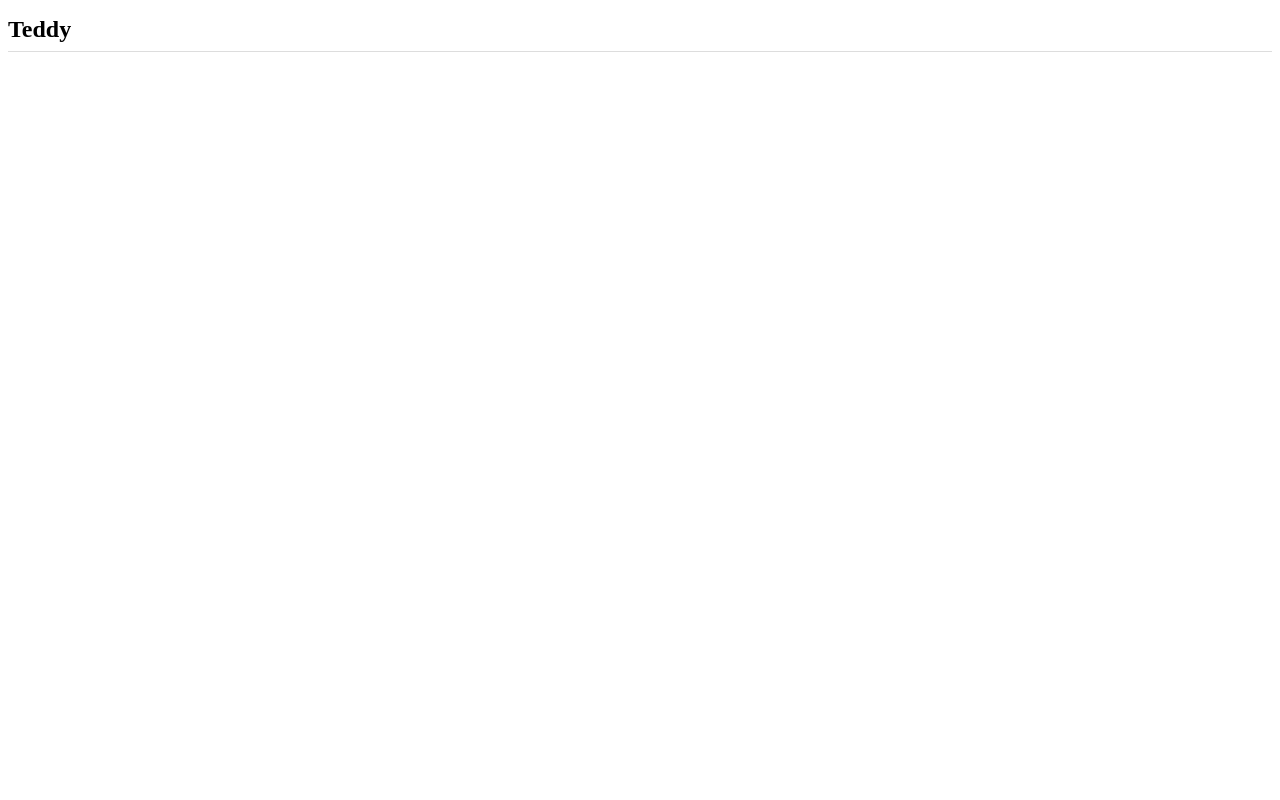
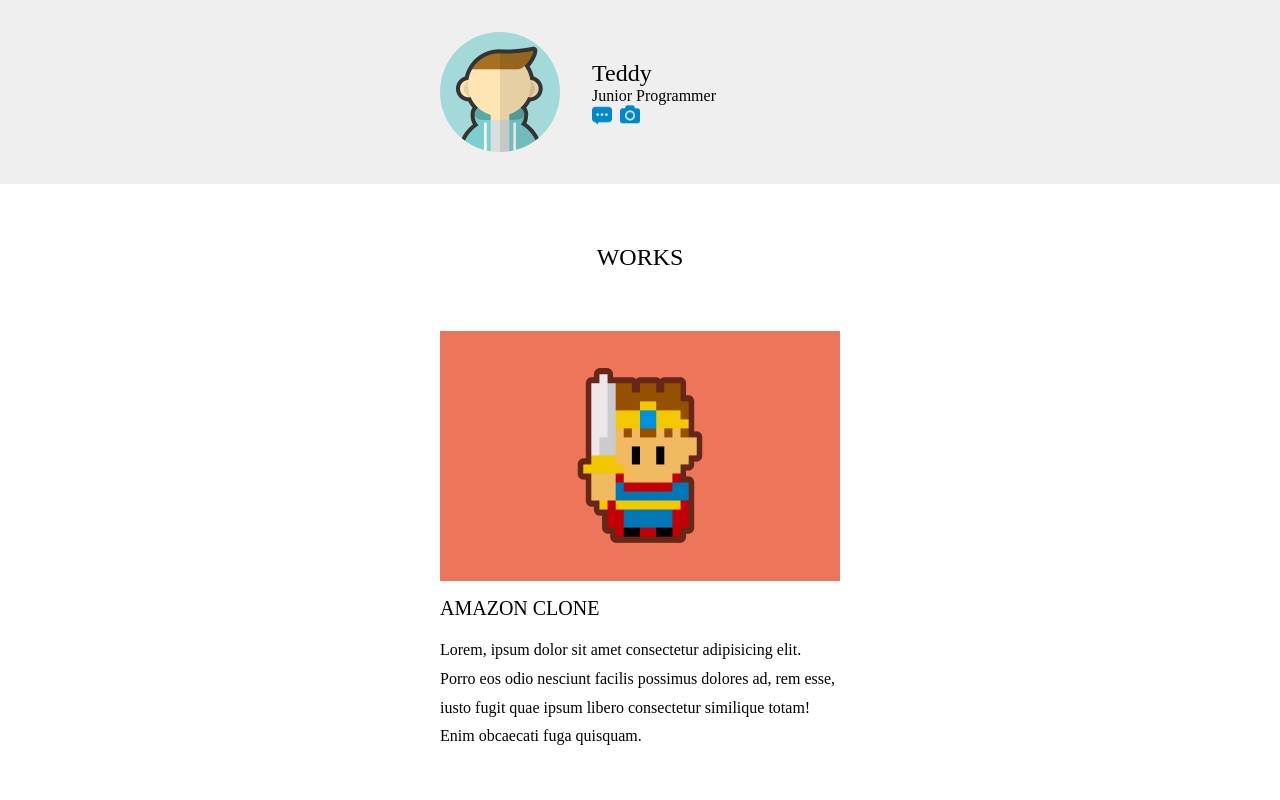
Before and after one commit to teddiemadie/teddiemadie.github.io, a plain HTML site: page index.html in a window 1280 px wide. Shown: the top 800 px of the page. Drawn offline with Linux system fonts and the light colour scheme.

Commit message:
finished portfolio

```diff
--- a/css/styles.css
+++ b/css/styles.css
@@ -1,5 +1,91 @@
-h1 {
+/* common */
+
+
+body {
+    margin: 0;
+}
+
+img {
+    vertical-align: bottom;
+}
+
+h1,
+h2,
+p {
+    margin: 0;
+}
+
+/* header */
+
+header {
+    background: #efefef;
+}
+
+header .container {
+    width: 400px;
+    margin: 0 auto;
+    padding: 32px 0;
+    display: flex;
+    align-items: center;
+}
+
+header .container div + div {
+    margin-left: 32px;
+}
+
+header h1 {
+    font-weight: normal;
     font-size: 24px;
-    padding-bottom: 8px;
-    border-bottom: 1px solid #ddd;
 }
+
+header ul {
+    list-style: none;
+    margin:0;
+    padding: 0;
+    display: flex;
+}
+
+header ul li + li {
+    margin-left: 8px;
+}
+
+header .icon {
+    border-radius: 50%;
+}
+
+/* main */
+
+main .container {
+    width: 400px;
+    margin: 0 auto;
+}
+
+main h1 {
+    font-size: 24px;
+    font-weight: normal;
+    text-align: center;
+    padding: 60px 0;
+}
+
+main h2 {
+    font-weight: normal;
+    font-size: 20px;
+    margin-top: 16px;
+}
+
+main p {
+    line-height: 1.8;
+    margin-top: 16px;
+}
+
+main section + section {
+    margin-top: 60px;
+}
+
+
+/* footer */
+footer {
+    padding: 60px 0;
+    text-align: center;
+    color: #aaa;
+}
--- a/index.html
+++ b/index.html
@@ -2,10 +2,93 @@
 <html lang="ja">
 <head>
     <meta charset="utf-8">
-        <title>Teddyのポートフォリオ</title>
+    <meta http-equiv="X-UA-Compatible" content="IE=edge">
+    <meta name="viewport" content="width=device-width,
+    initial-scale=1.0">
+    <title>Teddy's Portfolio</title>
+    <link rel="icon" href="img/favicon.png">
     <link rel="stylesheet" href="css/styles.css">
 </head>
 <body>
+    <header>
+        <div class="container">
+            <div>
+                <img
+                    src="img/taro.png"
+                    alt="Teddyのアイコン"
+                    width="120"
+                    height="120"
+                    class="icon"
+                >
+            </div>
+
+            <div>
                 <h1>Teddy</h1>
+                <p>Junior Programmer</p>
+                <ul>
+                    <li>
+                        <a href="#">
+                            <img
+                                src="img/blog.png"
+                                alt="blog icon"
+                                width="20"
+                                height="20"
+                            >
+                        </a>
+                    </li>
+                    <li>
+                        <a href="#">
+                            <img
+                                src="img/photos.png"
+                                alt="picture icon"
+                                width="20"
+                                height="20"
+                            >
+                        </a>
+                    </li>
+                </ul>
+            </div>
+        </div>
+    </header>
+
+    <main>
+        <div class="container">
+            <h1>WORKS</h1>
+            <section>
+                <img
+                    src="img/work1.png"
+                    alt="amazone clone"
+                    width="400"
+                    height="250"
+                >
+                <h2>AMAZON CLONE</h2>
+                <p>Lorem, ipsum dolor sit amet consectetur adipisicing elit. Porro eos odio nesciunt facilis possimus dolores ad, rem esse, iusto fugit quae ipsum libero consectetur similique totam! Enim obcaecati fuga quisquam.</p>
+            </section>
+            <section>
+                <img
+                    src="img/work2.png"
+                    alt="amazone clone"
+                    width="400"
+                    height="250"
+                >
+                <h2>PIRATES GAME</h2>
+                <p>Lorem, ipsum dolor sit amet consectetur adipisicing elit. Porro eos odio nesciunt facilis possimus dolores ad, rem esse, iusto fugit quae ipsum libero consectetur similique totam! Enim obcaecati fuga quisquam.</p>
+            </section>
+            <section>
+                <img
+                    src="img/work3.png"
+                    alt="amazone clone"
+                    width="400"
+                    height="250"
+                >
+                <h2>WEATHER APP</h2>
+                <p>Lorem, ipsum dolor sit amet consectetur adipisicing elit. Porro eos odio nesciunt facilis possimus dolores ad, rem esse, iusto fugit quae ipsum libero consectetur similique totam! Enim obcaecati fuga quisquam.</p>
+            </section>
+        </div>
+    </main>
+
+    <footer>
+        <small>(c) teddie.com</small>
+    </footer>
 </body>
 </html>
```
Also changed, not shown: img/blog.png (added), img/favicon.png (added), img/photos.png (added), img/taro.png (added), img/work1.png (added), img/work2.png (added), img/work3.png (added), 1 other file. Lines whose indentation alone changed are shown as unchanged.
